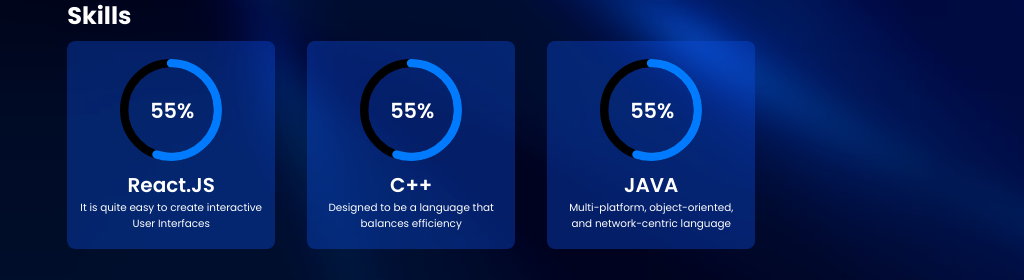
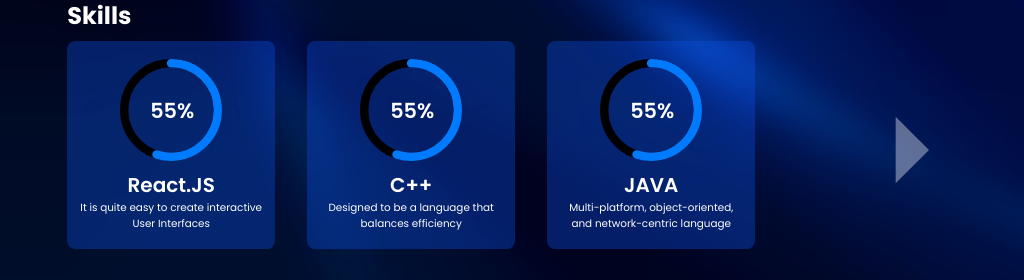
Before and after one commit to SELVAPRASANTH-SELLASAMY/portfolio, a React (Create React App) app: page / in a window 1024 px wide. Both pictures are taken after a click on the item "About". Shown: the part 472-752 px from the top of the page. Built offline with nearby package versions, Linux system fonts and the light colour scheme.

Commit message:
minor UI Changes

```diff
--- a/src/About.js
+++ b/src/About.js
@@ -4,6 +4,8 @@
 import prototype from './assets/prototype.svg';
 import code from './assets/coding.svg';
 import ProgressBar from './ProgressBar';
+import scrollDownIcon from './assets/drop_down_arrow.svg';
+import { useEffect } from 'react';
 const About = () =>{
     const progressArray = [
         {   Id:1,
@@ -72,6 +74,12 @@
         }
         //edit this and add another languages
     ];
+    useEffect(()=>{
+        const arrow = document.querySelector('.scroll-to-view-more');
+        arrow.addEventListener('animationend',()=>{
+            arrow.style.display = 'none';
+        });
+    },[]);
     return(
         <div className="about-container">
             <div className="skillsets">
@@ -83,6 +91,9 @@
                             <ProgressBar key={info.Id} props={info}/>
                         ))
                     }
+                </div>
+                <div className="scroll-to-view-more">
+                    <img src={scrollDownIcon} alt="View More" />
                 </div>
             </div>
             <div className="about-me">
--- a/src/css/about.css
+++ b/src/css/about.css
@@ -84,6 +84,24 @@
 #skills{
     margin-bottom: .5rem;
 }
+.scroll-to-view-more{
+    display: flex;
+    flex-direction: column;
+    align-items: center;
+}
+.scroll-to-view-more img{
+    height: 10rem;
+    width: 10rem;
+    position: absolute;
+    bottom: 0;
+    left: auto;
+    animation: arrowAnime 1s linear 5 reverse;
+    pointer-events: none;
+}
+@keyframes arrowAnime {
+    From{bottom: -1rem;}
+    To{bottom: 0;}
+}
 @media screen and (max-width:1200px){
     .about-container{
         flex-direction: column-reverse;
@@ -119,6 +137,17 @@
         flex-direction: column;
         /* background-color: green; */
         margin-left: 2rem;
+    }
+}
+@media screen and (max-width:1200px) and (min-width:769px){
+    .scroll-to-view-more img{
+        right: 0;
+        top: 4.5rem;
+        transform: rotate(-90deg);
+    }
+    @keyframes arrowAnime {
+        From{right: -1rem;}
+        To{right: 0;}
     }
 }
 @media screen and (max-width:500px){
@@ -157,6 +186,10 @@
     .progressbars{
         width: 80vw;
     }
+    .scroll-to-view-more img{
+        display: none;
+        animation-play-state: paused;
+    }
 }
 @media screen and (max-width:300px){
     .flow-container img{
@@ -193,6 +226,9 @@
         scroll-snap-type: y mandatory;
         align-self: center;
     }
+    .scroll-to-view-more img{
+        margin-right: 2rem;
+    }
 }
 @media screen and (min-width:425px) and (max-width:550px){
     .progressbars{
```
Also changed, not shown: src/assets/drop_down_arrow.svg (added).
